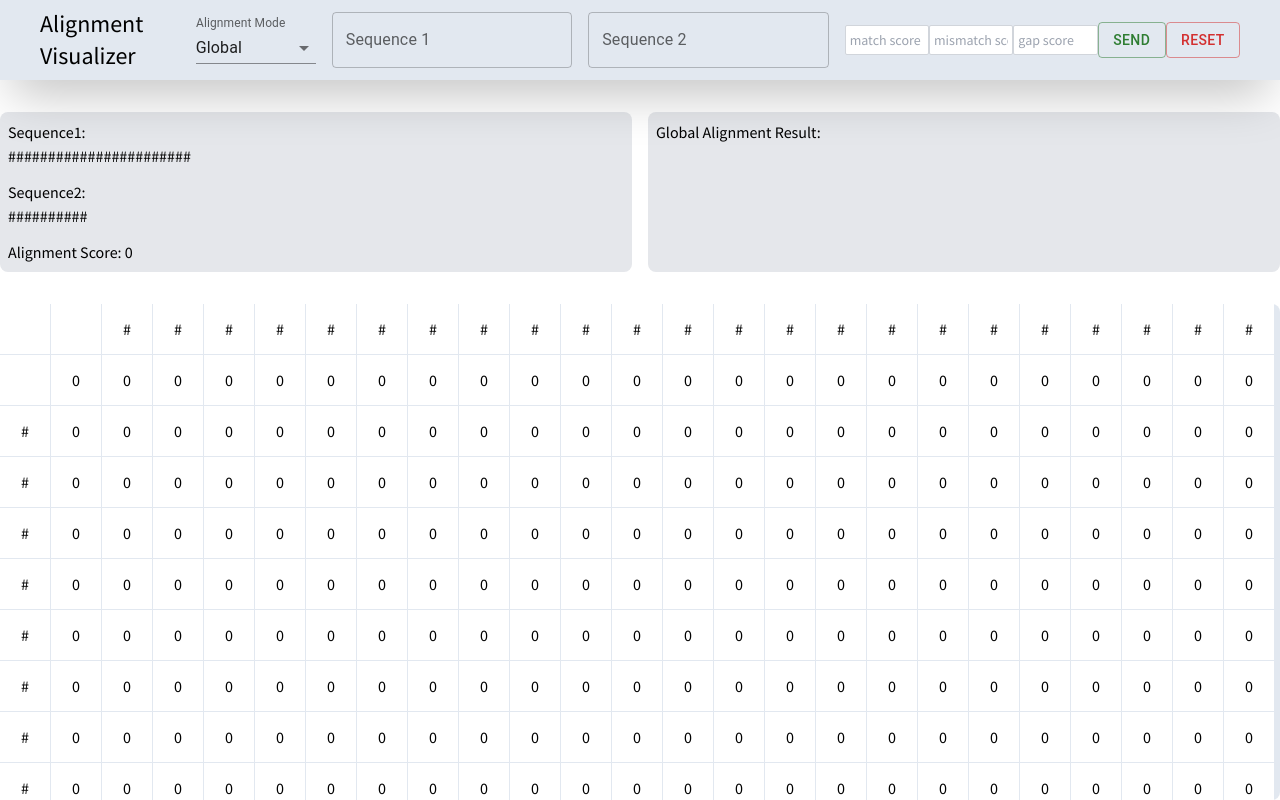
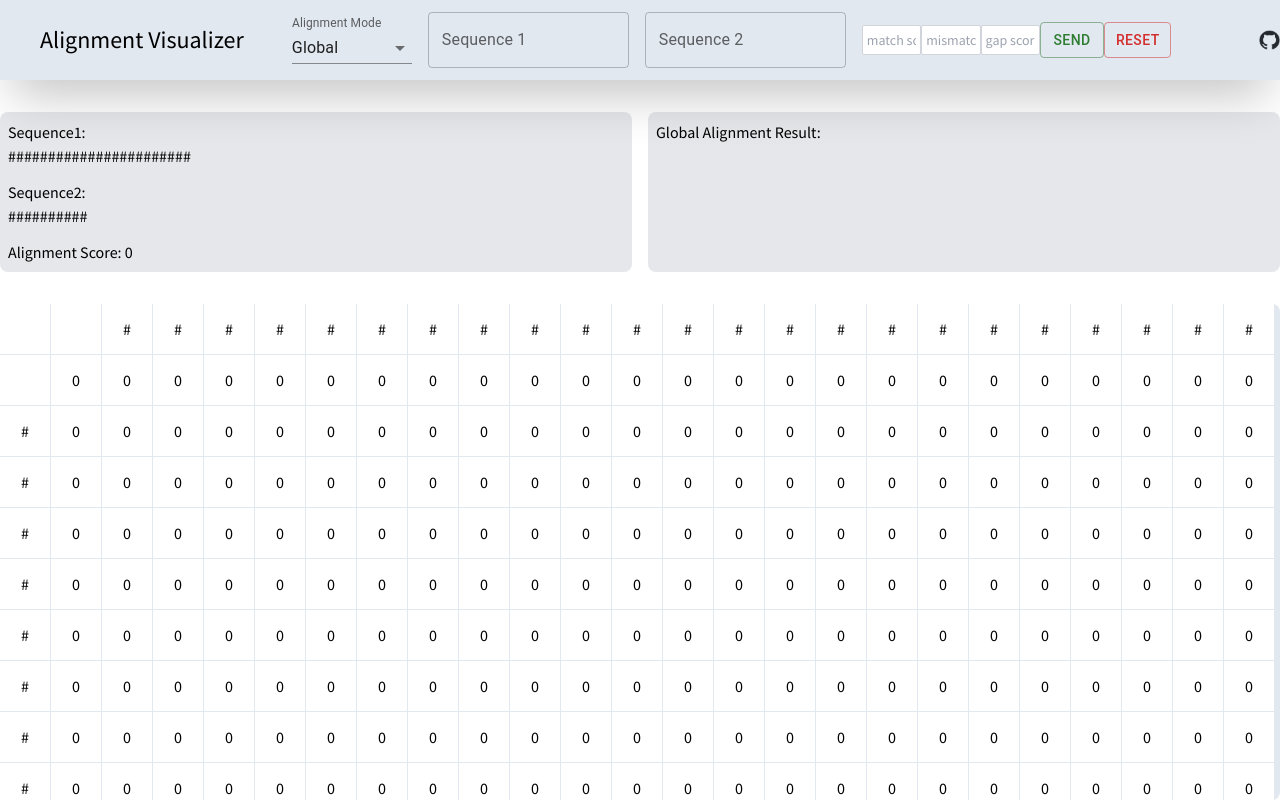
Before and after one commit to ChouYunShuo/Align-Viz, a Next.js app: page / in a window 1280 px wide. Built offline with nearby package versions, Linux system fonts and the light colour scheme.

Commit message:
add github logo

```diff
--- a/src/components/TopBar.tsx
+++ b/src/components/TopBar.tsx
@@ -37,8 +37,10 @@ const TopBar: React.FC<TopBarProps> = ({ onSend, onReset }) => {
   //console.log("In TopBar");
   return (
     <div className="fixed backdrop-blur-sm bg-slate-200 z-50 top-0 left-0 right-0 h-20 shadow-2xl flex items-center justify-between">
-      <div className="container max-w-7xl mx-auto w-full flex justify-between items-center">
-        <div className="ml-10 text-2xl">Alignment Visualizer</div>
+      <div className="container max-w-9xl mx-auto w-full flex justify-between items-center gap-12">
+        <div className="ml-10 text-2xl whitespace-nowrap">
+          Alignment Visualizer
+        </div>
         <div className="mr-10 flex items-center">
           <FormControl variant="standard" sx={{ minWidth: 120, mr: 2 }}>
             <InputLabel id="mode-select-label">Alignment Mode</InputLabel>
@@ -102,6 +104,18 @@ const TopBar: React.FC<TopBarProps> = ({ onSend, onReset }) => {
             Reset
           </Button>
         </div>
+        <a
+          href="https://github.com/ChouYunShuo/Align-Viz"
+          target="_blank"
+          rel="noopener noreferrer"
+        >
+          <img
+            src="/github-mark.png"
+            alt="GitHub Logo"
+            width="32"
+            height="32"
+          />
+        </a>
       </div>
     </div>
   );
```
Also changed, not shown: public/github-mark.png (added).
